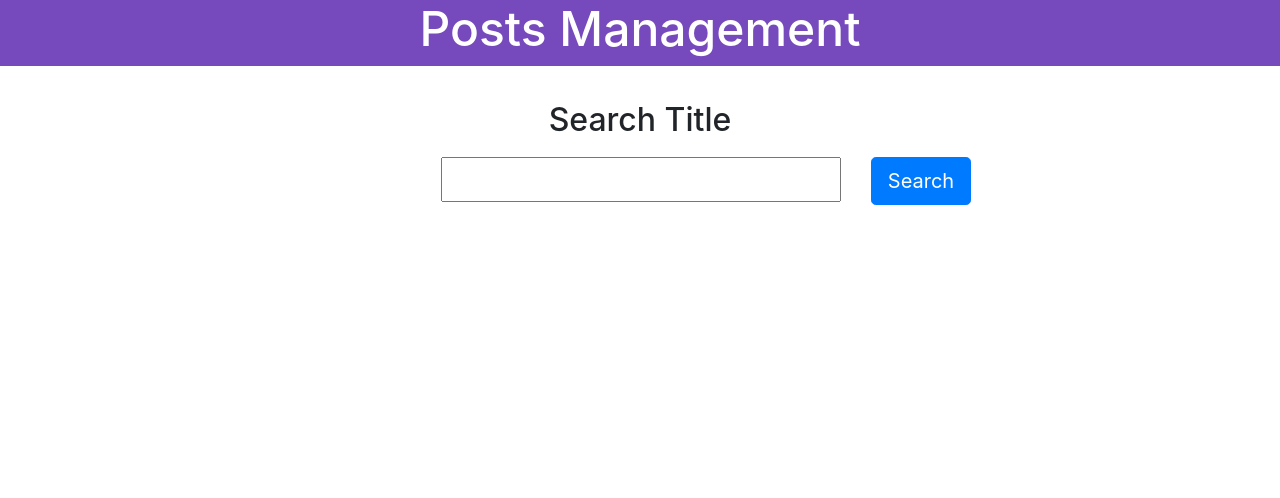
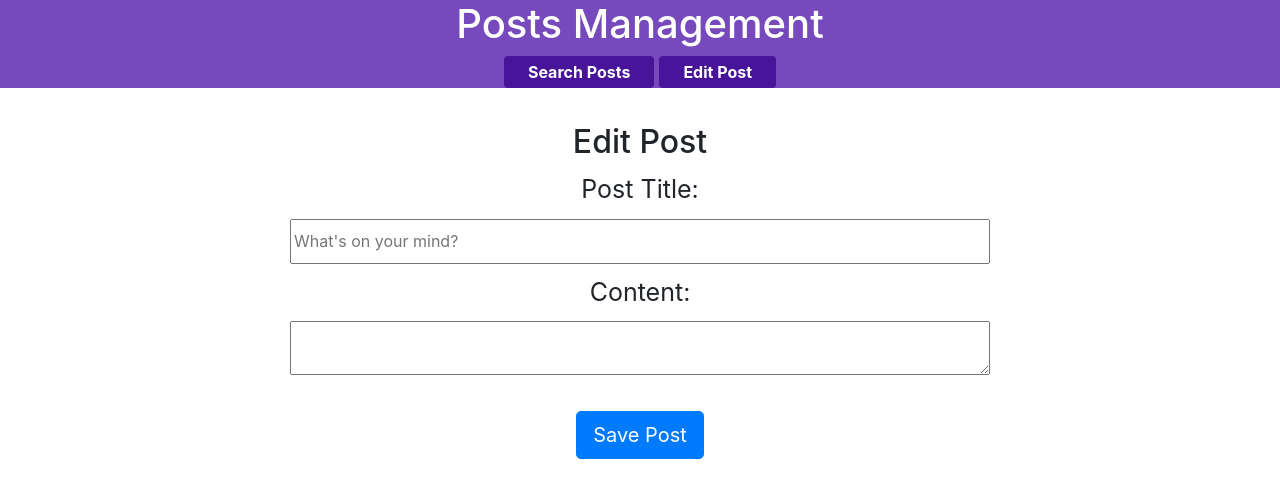
Before and after one commit to sanjanamadhulika/Posts-Management, a React (Create React App) app: page /edit in a window 1280 px wide. Before the commit this address led to /. Shown: the top 498 px of the page. Built offline with nearby package versions, Linux system fonts and the light colour scheme; no server answers.

Commit message:
Added Edit Form and Slice functions

```diff
--- a/src/App.js
+++ b/src/App.js
@@ -9,6 +9,7 @@ import {
 import { Navbar } from "./app/Navbar";
 
 import SearchPosts from "./features/posts/SearchPosts";
+import EditPostForm from "./features/posts/EditPostForm"
 
 function App() {
   return (
@@ -16,15 +17,9 @@ function App() {
       <Navbar />
       <div className="App">
         <Switch>
-          <Route
-            exact
-            path="/"
-            render={() => (
-              <React.Fragment>
-                <SearchPosts />
-              </React.Fragment>
-            )}
-          />
+          <Route exact path="/" component={SearchPosts} />
+          <Route exact path="/edit" component={EditPostForm} />
+          <Route exact path="/edit/:postId" component={EditPostForm} />
           <Redirect to="/" />
         </Switch>
       </div>
--- a/src/app/Navbar.js
+++ b/src/app/Navbar.js
@@ -1,4 +1,5 @@
 import React from "react";
+import { Link } from 'react-router-dom'
 
 export const Navbar = () => {
   return (
@@ -7,7 +8,10 @@ export const Navbar = () => {
         <h1 style={{ textAlign: "center" }}>Posts Management</h1>
 
         <div className="navContent">
-          <div className="navLinks"></div>
+          <div className="navLinks">
+            <Link to="/">Search Posts</Link>
+            <Link to="/edit">Edit Post</Link>
+          </div>
         </div>
       </section>
     </nav>
--- a/src/app/store.js
+++ b/src/app/store.js
@@ -1,6 +1,6 @@
 import { configureStore } from "@reduxjs/toolkit";
 
-import postsReducer from "../features/posts/PostsSlice";
+import postsReducer from "../features/posts/postsSlice";
 
 export default configureStore({
   reducer: {
--- /dev/null
+++ b/src/features/posts/EditPostForm.js
@@ -0,0 +1,35 @@
+import React from "react";
+import { useDispatch, useSelector } from 'react-redux'
+
+const EditPostForm = (props) => {
+    const postId = props.match.params.postId;
+
+    return (
+        <section className="editForm">
+            <h2>Edit Post</h2>
+            <form>
+                <label htmlFor="postTitle">Post Title:</label>
+                <input
+                    type="text"
+                    id="postTitle"
+                    name="postTitle"
+                    placeholder="What's on your mind?"
+
+
+                />
+                <label htmlFor="postContent">Content:</label>
+                <textarea
+                    id="postContent"
+                    name="postContent"
+
+
+                />
+            </form>
+            <button type="button" className="btn btn-primary btn-lg">
+                Save Post
+          </button>
+        </section>
+    )
+}
+
+export default EditPostForm;
--- a/src/features/posts/postsSlice.js
+++ b/src/features/posts/postsSlice.js
@@ -1,14 +1,46 @@
-import { createSlice } from "@reduxjs/toolkit";
+import { createSlice, createAsyncThunk } from '@reduxjs/toolkit'
 
-const initialState = [
-  { id: "1", title: "First Post!", content: "Hello!" },
-  { id: "2", title: "Second Post", content: "More text" },
-];
+const initialState = {
+  actualPosts: [],
+  status: 'idle',
+  error: null
+}
+
+export const fetchPosts = createAsyncThunk('posts/fetchPosts', async () => {
+  const response = await fetch('http://jsonplaceholder.typicode.com/posts')
+  if (!response.ok) {
+    throw new Error(`HTTP error! status: ${response.status}`);
+  } else {
+    return await response.json();
+  }
+})
 
 const postsSlice = createSlice({
-  name: "posts",
+  name: 'posts',
   initialState,
-  reducers: {},
-});
+  reducers: {
+    postUpdated(state, action) {
+      const { id, title } = action.payload
+      const existingPost = state.actualPosts.find(post => post.id === id)
+      if (existingPost) {
+        existingPost.title = title
+      }
+    }
+  },
+  extraReducers: {
+    [fetchPosts.pending]: (state, action) => {
+      state.status = 'loading'
+    },
+    [fetchPosts.fulfilled]: (state, action) => {
+      state.status = 'succeeded'
+      state.actualPosts = state.actualPosts.concat(action.payload)
+    },
+    [fetchPosts.rejected]: (state, action) => {
+      state.status = 'failed'
+      state.error = action.payload
+    }
+  },
+})
 
-export default postsSlice.reducer;
+export const { postUpdated } = postsSlice.actions
+export default postsSlice.reducer
--- a/src/index.css
+++ b/src/index.css
@@ -1,7 +1,3 @@
-:root {
-  --redux-color: #764abc;
-}
-
 body {
   margin: 0;
   font-family: -apple-system, BlinkMacSystemFont, "Segoe UI", "Roboto", "Oxygen",
@@ -21,11 +17,10 @@ p {
 }
 
 /* Navbar */
-
 nav {
   display: flex;
   padding: 0;
-  background: var(--redux-color);
+  background: #764abc;
 }
 
 nav section {
@@ -57,7 +52,7 @@ nav a:hover {
 
 .navContent {
   display: flex;
-  justify-content: space-between;
+  justify-content: center;
 }
 
 .navLinks {
@@ -66,26 +61,6 @@ nav a:hover {
 
 .navLinks a {
   margin-left: 5px;
-}
-
-.navLinks a .badge {
-  margin-left: 5px;
-  position: relative;
-  top: -3px;
-}
-
-.badge {
-  display: inline-block;
-  padding: 0.25em 0.4em;
-  font-size: 75%;
-  font-weight: 700;
-  line-height: 1;
-  text-align: center;
-  white-space: nowrap;
-  vertical-align: baseline;
-  border-radius: 0.25rem;
-  color: #212529;
-  background-color: #f8f9fa;
 }
 
 .navLinks :first-child {
@@ -102,21 +77,30 @@ nav a:hover {
   height: 45px;
   width: 400px;
 }
-/* Main content */
-
-section {
-  max-width: 800px;
-  margin-left: auto;
-  margin-right: auto;
-  padding: 0 1.5rem;
+/* Edit Form */
+.editForm {
+  margin-top: 35px;
+  text-align: center;
+}
+.editForm label {
+  display: block;
+  font-size: 25px;
+  margin: 10px 0;
 }
 
-section h1 {
-  font-size: 3rem;
+.editForm button {
+  margin-top: 30px;
+}
+
+#postTitle {
+  height: 45px;
+}
+#postTitle,
+#postContent {
+  width: 700px;
 }
 
 /* Posts list */
-
 .post h2 {
   font-size: 2.5rem;
   margin-bottom: 5px;
@@ -162,92 +146,3 @@ button.reaction-button {
   border-radius: 4px;
   white-space: nowrap;
 }
-
-/* https://projects.lukehaas.me/css-loaders/ , Loader #3 */
-.loader {
-  font-size: 10px;
-  margin: 50px auto;
-  text-indent: -9999em;
-  width: 5em;
-  height: 5em;
-  border-radius: 50%;
-  background: var(--redux-color);
-  background: -moz-linear-gradient(
-    left,
-    var(--redux-color) 10%,
-    rgba(128, 0, 255, 0) 42%
-  );
-  background: -webkit-linear-gradient(
-    left,
-    var(--redux-color) 10%,
-    rgba(128, 0, 255, 0) 42%
-  );
-  background: -o-linear-gradient(
-    left,
-    var(--redux-color) 10%,
-    rgba(128, 0, 255, 0) 42%
-  );
-  background: -ms-linear-gradient(
-    left,
-    var(--redux-color) 10%,
-    rgba(128, 0, 255, 0) 42%
-  );
-  background: linear-gradient(
-    to right,
-    var(--redux-color) 10%,
-    rgba(128, 0, 255, 0) 42%
-  );
-  position: relative;
-  -webkit-animation: load3 1.4s infinite linear;
-  animation: load3 1.4s infinite linear;
-  -webkit-transform: translateZ(0);
-  -ms-transform: translateZ(0);
-  transform: translateZ(0);
-}
-
-.loader:before {
-  width: 50%;
-  height: 50%;
-  background: var(--redux-color);
-  border-radius: 100% 0 0 0;
-  position: absolute;
-  top: 0;
-  left: 0;
-  content: "";
-}
-
-.loader:after {
-  background: #ffffff;
-  width: 75%;
-  height: 75%;
-  border-radius: 50%;
-  content: "";
-  margin: auto;
-  position: absolute;
-  top: 0;
-  left: 0;
-  bottom: 0;
-  right: 0;
-}
-
-@-webkit-keyframes load3 {
-  0% {
-    -webkit-transform: rotate(0deg);
-    transform: rotate(0deg);
-  }
-  100% {
-    -webkit-transform: rotate(360deg);
-    transform: rotate(360deg);
-  }
-}
-
-@keyframes load3 {
-  0% {
-    -webkit-transform: rotate(0deg);
-    transform: rotate(0deg);
-  }
-  100% {
-    -webkit-transform: rotate(360deg);
-    transform: rotate(360deg);
-  }
-}
--- a/src/index.js
+++ b/src/index.js
@@ -4,8 +4,11 @@ import "./index.css";
 import App from "./App";
 import store from "./app/store";
 import { Provider } from "react-redux";
+import { fetchPosts } from "./features/posts/postsSlice"
 
 import "bootstrap/dist/css/bootstrap.min.css";
+
+store.dispatch(fetchPosts())
 
 ReactDOM.render(
   <React.StrictMode>
```
